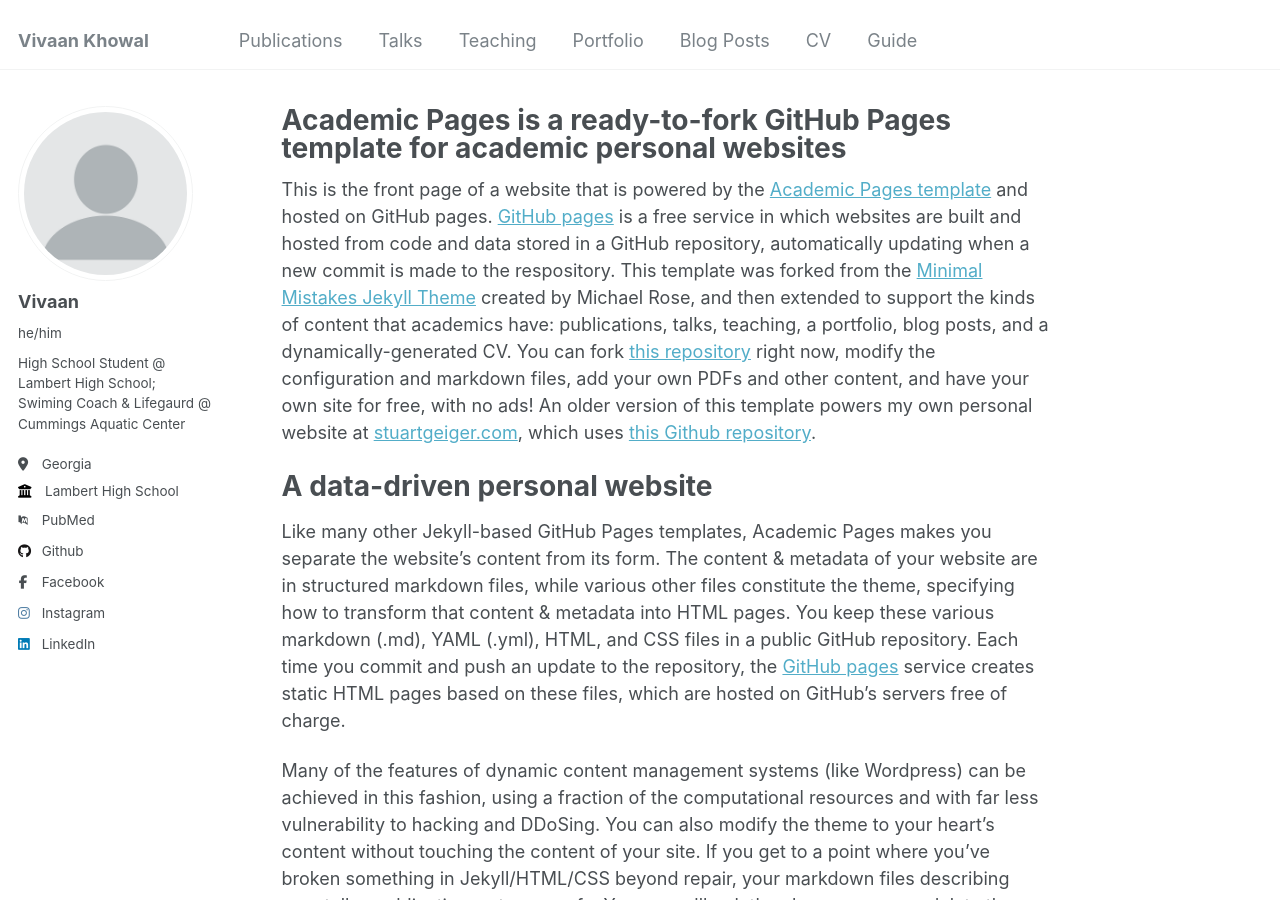
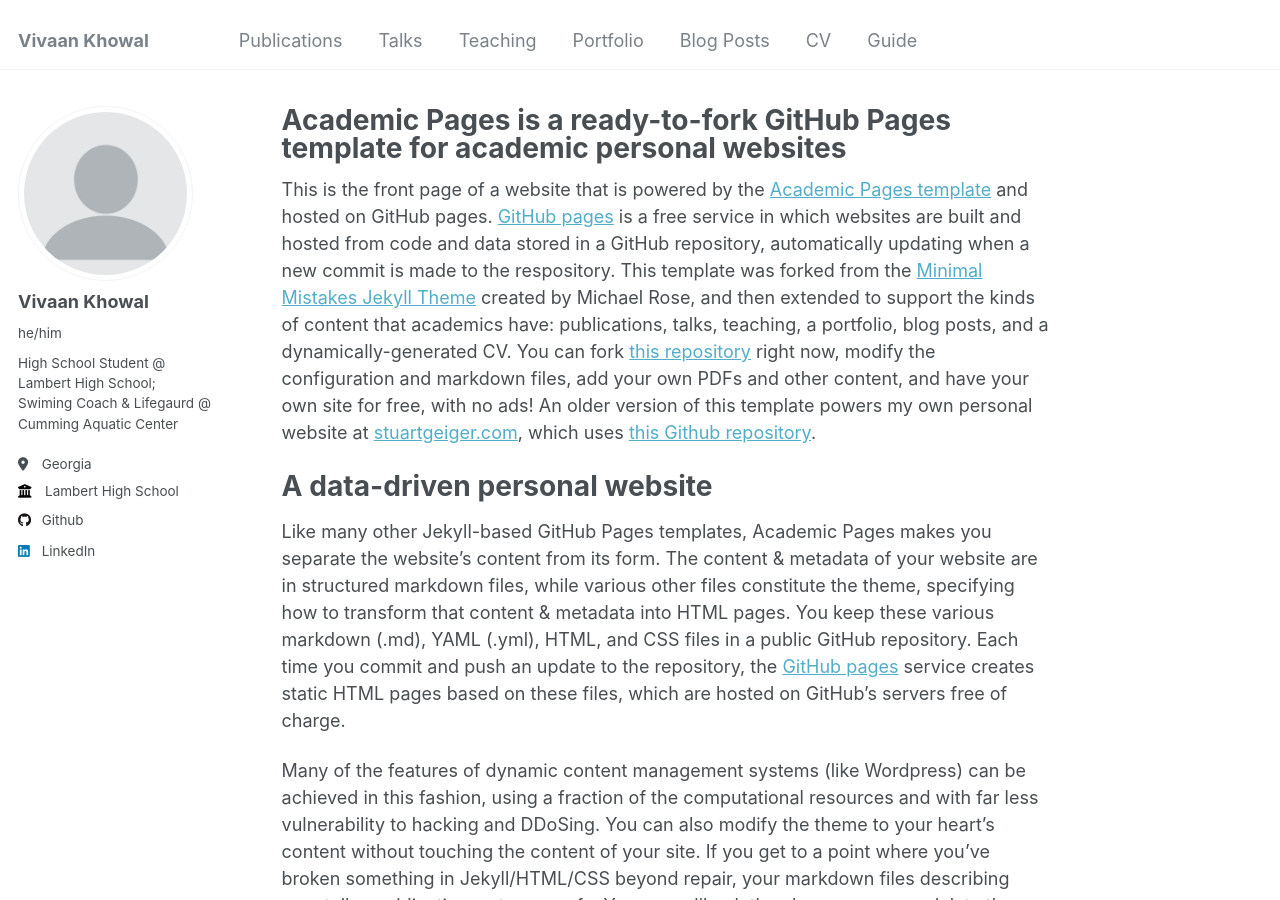
Before and after one commit to vivaankhowal/vivaankhowal.github.io, a Jekyll site: the page built from _pages/about.md, in a window 1280 px wide and 900 px high. Built offline with Jekyll 4.4.1, drawn with Linux system fonts in a browser that asks for light colours; some web fonts are replaced.

Commit message:
Update _config.yml

```diff
--- a/_config.yml
+++ b/_config.yml
@@ -22,9 +22,9 @@
 author:
   # Biographic information
   avatar           : "profile.png"
-  name             : "Vivaan"
+  name             : "Vivaan Khowal"
   pronouns         : "he/him"
-  bio              : "High School Student @ Lambert High School; Swiming Coach & Lifegaurd @ Cummings Aquatic Center"
+  bio              : "High School Student @ Lambert High School; Swiming Coach & Lifegaurd @ Cumming Aquatic Center"
   location         : "Georgia"
   employer         : "Lambert High School"
   uri              : # URL
@@ -36,7 +36,7 @@
   impactstory      : # URL
   orcid            : # "http://orcid.org/yourorcidurl"
   semantic         : # URL
-  pubmed           : "https://www.ncbi.nlm.nih.gov/pubmed/?term=john+snow"
+  pubmed           : # "https://www.ncbi.nlm.nih.gov/pubmed/?term=john+snow"
   researchgate     : # URL
 
   # Repositories and software development
@@ -50,13 +50,13 @@
   # Social media
   linkedin         : "vivaankhowal"
   bluesky          : # "bsky.app" # Replace this with you Bluesky username
-  facebook         : ""
+  facebook         : #""
   flickr           : # Username
   foursquare       : # Username
   goodreads        : # Username
   google_plus      : # Username
   keybase          : # Username
-  instagram        : ""
+  instagram        : #""
   lastfm           : # Username
   mastodon         : # URL
   medium           : # URL
```
